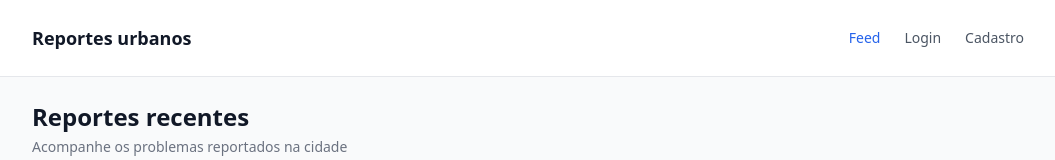
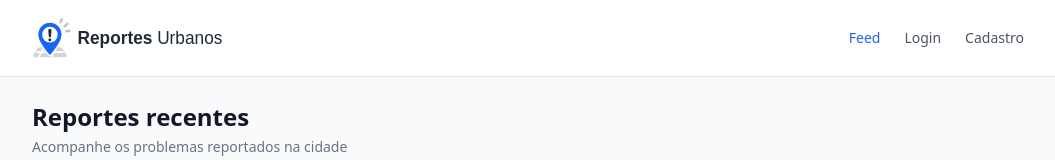
Before and after one commit to christian2070/report-frontend-mvp, a React (Vite) app: page /feed in a window 1280 px wide. Shown: the top 160 px of the page, without its empty margins (112-1167 px from the left). Built offline with nearby package versions, Linux system fonts and the light colour scheme; no server answers.

Commit message:
feat: add logo.svg and integrate logo into AppLayout component

```diff
--- a/src/components/AppLayout/AppLayout.tsx
+++ b/src/components/AppLayout/AppLayout.tsx
@@ -5,6 +5,7 @@ import { Link, NavLink } from "react-router";
 
 import { Button } from "@/components/ui/Button";
 import { useAuth } from "@/contexts/AuthContext";
+import logo from "@/assets/logo.svg";
 
 const navLinkClass = ({ isActive }: { isActive: boolean }) =>
   `inline-flex min-h-11 items-center whitespace-nowrap text-sm font-medium transition-colors ${
@@ -27,9 +28,15 @@ export function AppLayout() {
         <div className="mx-auto grid max-w-5xl grid-cols-[minmax(0,1fr)_auto] items-center gap-x-3 gap-y-2 px-4 py-3 sm:flex sm:gap-6 sm:py-4">
           <Link
             to="/feed"
-            className="whitespace-nowrap text-lg font-semibold text-gray-900 sm:mr-auto"
+            className="inline-flex min-h-11 shrink-0 items-center sm:mr-auto"
           >
-            Reportes urbanos
+            <img
+              src={logo}
+              alt="Reportes urbanos"
+              width={236}
+              height={48}
+              className="h-auto w-44 sm:w-48"
+            />
           </Link>
 
           <nav
```
Also changed, not shown: src/assets/logo.svg (added).
